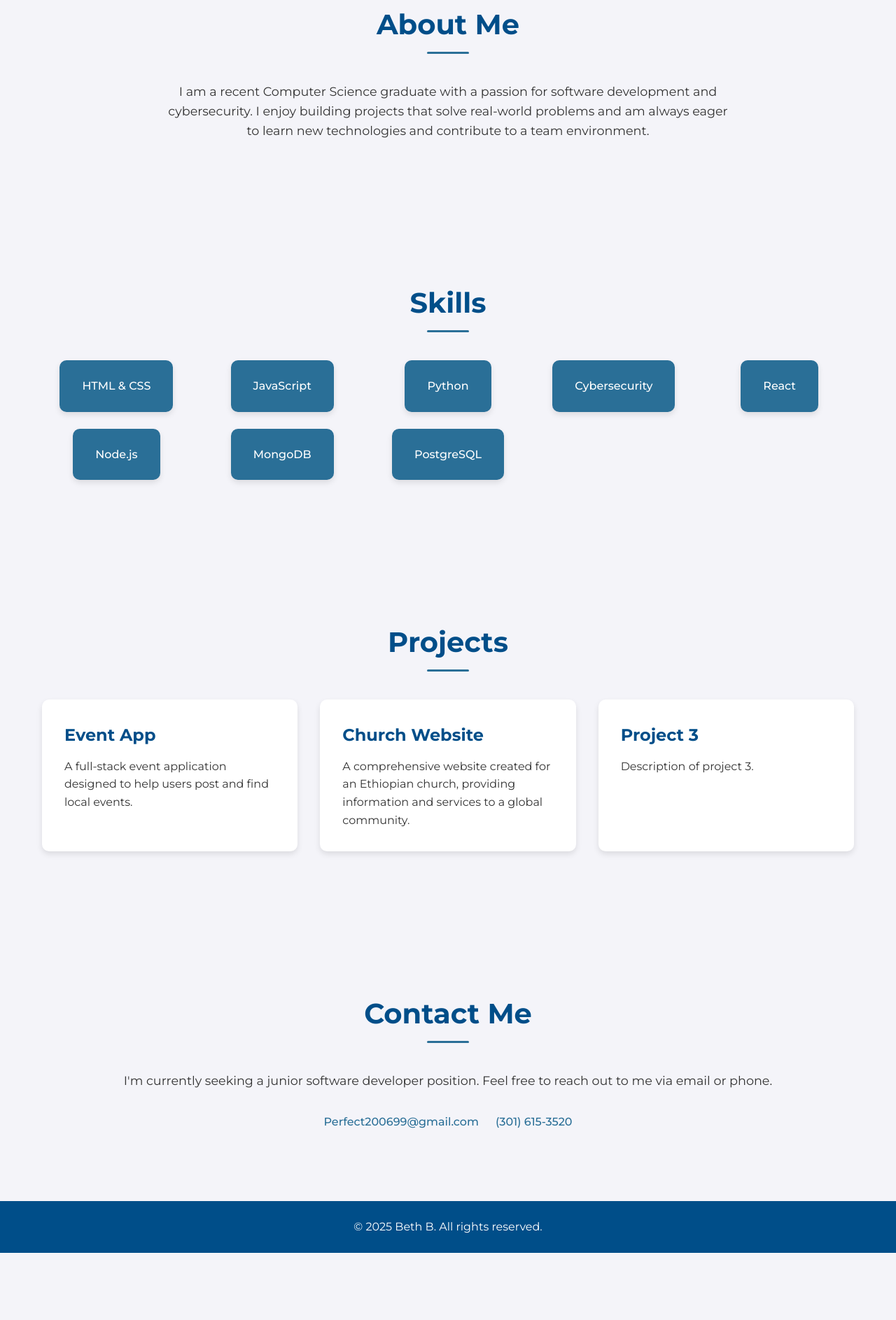
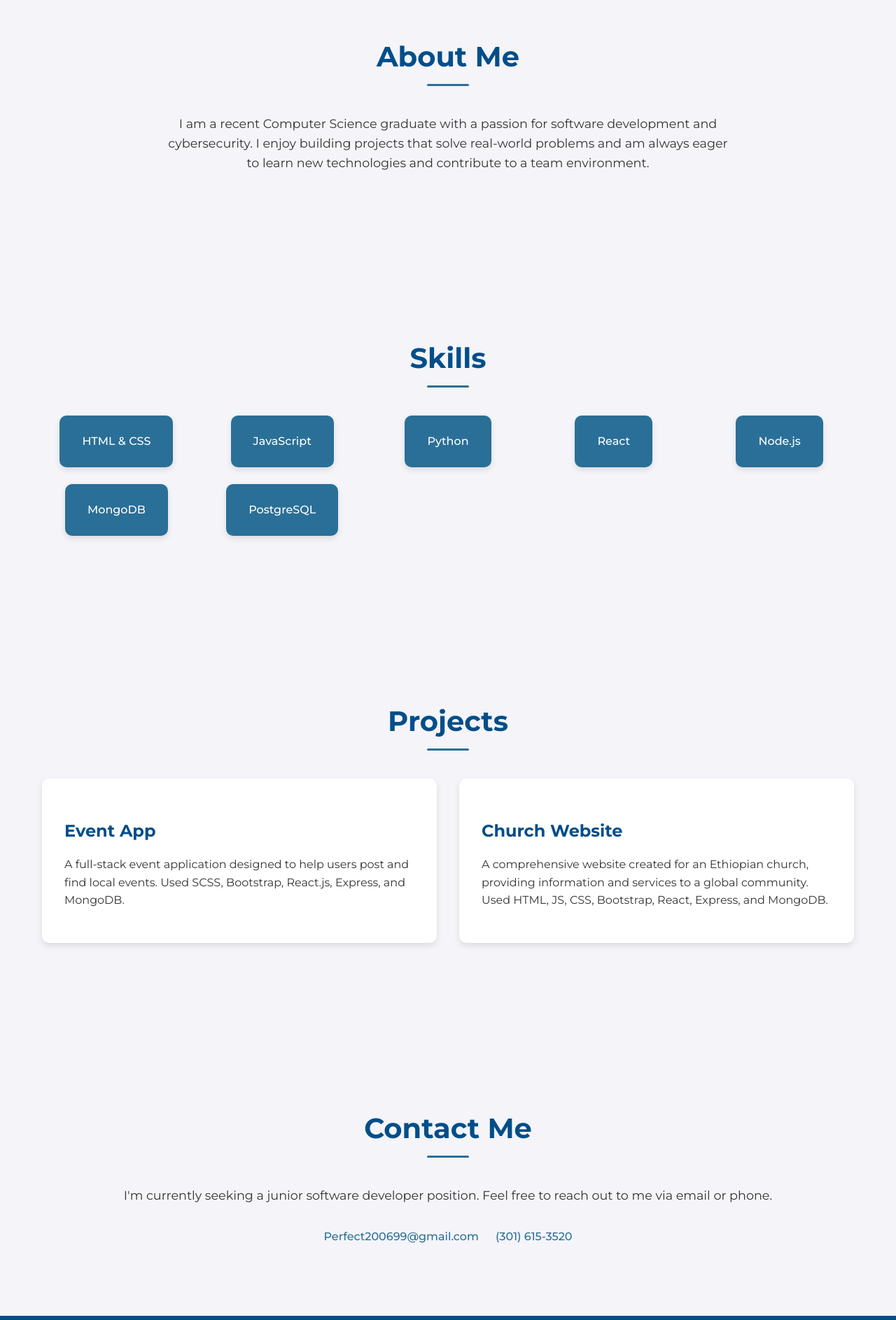
Before and after one commit to beth-alt/POR, a plain HTML site: page index.html in a window 1280 px wide. Shown: the part 910-2797 px from the top of the page at 70% size. Before the commit the page ends 2701 px from the top, so only its background shows below. Drawn offline with nearby package versions, Linux system fonts and the light colour scheme.

Commit message:
Update index.html

```diff
--- a/index.html
+++ b/index.html
@@ -3,10 +3,11 @@
 <head>
   <meta charset="UTF-8">
   <meta name="viewport" content="width=device-width, initial-scale=1.0">
-  <title>Beth's Portfolio</title>
+  <title>Bethlehem B.'s Portfolio</title>
+  <link rel="stylesheet" href="https://cdnjs.cloudflare.com/ajax/libs/normalize/8.0.1/normalize.min.css">
   <link href="https://fonts.googleapis.com/css2?family=Montserrat:wght@400;500;700&display=swap" rel="stylesheet">
   <style>
-    /* General Reset and Base Styles */
+    /* VARIABLES AND BASE STYLES */
     :root {
       --primary-blue: #2a6f97;
       --secondary-blue: #004e89;
@@ -17,21 +18,71 @@
     }
 
     * {
-      margin: 0;
-      padding: 0;
       box-sizing: border-box;
-      font-family: 'Montserrat', sans-serif;
     }
 
     body {
       background-color: var(--light-gray);
       line-height: 1.6;
       color: var(--dark-text);
+      font-family: 'Montserrat', sans-serif;
       scroll-behavior: smooth;
     }
 
-    /* Header / Navigation */
-    header {
+    /* GLOBAL UTILITIES */
+    .container {
+      max-width: 1200px;
+      margin: 0 auto;
+      padding: 0 20px;
+    }
+
+    .btn {
+      display: inline-block;
+      padding: 1rem 2.5rem;
+      background: var(--primary-blue);
+      color: var(--light-text);
+      border-radius: 50px;
+      text-decoration: none;
+      font-weight: 500;
+      transition: transform 0.3s ease, background 0.3s ease;
+      box-shadow: var(--shadow);
+    }
+
+    .btn:hover {
+      background: #3a8bbd;
+      transform: translateY(-3px);
+    }
+
+    /* TYPOGRAPHY */
+    h1 {
+      font-size: 4rem;
+      margin-bottom: 0.5rem;
+      font-weight: 700;
+    }
+
+    h2 {
+      font-size: 2.5rem;
+      margin-bottom: 2.5rem;
+      text-align: center;
+      color: var(--secondary-blue);
+      position: relative;
+      padding-bottom: 10px;
+    }
+
+    h2::after {
+      content: '';
+      position: absolute;
+      left: 50%;
+      transform: translateX(-50%);
+      bottom: 0;
+      height: 3px;
+      width: 60px;
+      background-color: var(--primary-blue);
+      border-radius: 5px;
+    }
+
+    /* HEADER / NAVIGATION */
+    .site-header {
       background-color: var(--light-gray);
       box-shadow: var(--shadow);
       position: sticky;
@@ -39,13 +90,11 @@
       z-index: 1000;
     }
 
-    nav {
-      max-width: 1200px;
-      margin: 0 auto;
-      padding: 1.5rem 2rem;
+    .nav-bar {
       display: flex;
       justify-content: space-between;
       align-items: center;
+      padding: 1.5rem 0;
     }
 
     .logo {
@@ -73,36 +122,12 @@
       color: var(--primary-blue);
     }
 
-    /* Sections */
+    /* SECTIONS */
     .section {
-      padding: 100px 20px;
-      max-width: 1200px;
-      margin: 0 auto;
+      padding: 100px 0;
     }
 
-    h2 {
-      font-size: 2.5rem;
-      margin-bottom: 2.5rem;
-      text-align: center;
-      color: var(--secondary-blue);
-      position: relative;
-      padding-bottom: 10px;
-    }
-
-    h2::after {
-      content: '';
-      position: absolute;
-      left: 50%;
-      transform: translateX(-50%);
-      bottom: 0;
-      height: 3px;
-      width: 60px;
-      background-color: var(--primary-blue);
-      border-radius: 5px;
-    }
-
-    /* Home Section */
-    .home-section {
+    #home {
       background: linear-gradient(135deg, var(--secondary-blue), #003366);
       color: var(--light-text);
       min-height: calc(100vh - 80px); /* Adjust based on header height */
@@ -112,44 +137,13 @@
       text-align: center;
     }
 
-    .home-content {
-      padding: 2rem;
-    }
-
-    .home-content h1 {
-      font-size: 4rem;
-      margin-bottom: 0.5rem;
-      font-weight: 700;
-      animation: fadeInDown 1s ease-in-out;
-    }
-
     .home-content p {
       font-size: 1.5rem;
       margin-bottom: 2rem;
       font-weight: 500;
-      animation: fadeInUp 1s ease-in-out 0.5s;
-      animation-fill-mode: both;
     }
 
-    .btn {
-      display: inline-block;
-      padding: 1rem 2.5rem;
-      background: var(--primary-blue);
-      color: var(--light-text);
-      border-radius: 50px;
-      text-decoration: none;
-      font-weight: 500;
-      transition: transform 0.3s ease, background 0.3s ease;
-      box-shadow: var(--shadow);
-    }
-
-    .btn:hover {
-      background: #3a8bbd;
-      transform: translateY(-3px);
-    }
-
-    /* About Section */
-    .about-section p {
+    #about p {
       text-align: center;
       max-width: 800px;
       margin: 0 auto;
@@ -157,15 +151,14 @@
       color: var(--dark-text);
     }
 
-    /* Skills Section */
-    .skills-grid {
+    #skills .skills-grid {
       display: grid;
       grid-template-columns: repeat(auto-fit, minmax(180px, 1fr));
       gap: 1.5rem;
       justify-items: center;
     }
 
-    .skill {
+    .skill-item {
       background: var(--primary-blue);
       color: var(--light-text);
       padding: 1.5rem 2rem;
@@ -176,18 +169,17 @@
       transition: transform 0.3s ease;
     }
 
-    .skill:hover {
+    .skill-item:hover {
       transform: translateY(-5px);
     }
 
-    /* Projects Section */
-    .projects-grid {
+    #projects .projects-grid {
       display: grid;
       grid-template-columns: repeat(auto-fit, minmax(300px, 1fr));
       gap: 2rem;
     }
 
-    .project {
+    .project-card {
       background: var(--light-text);
       padding: 2rem;
       border-radius: 10px;
@@ -195,82 +187,55 @@
       transition: transform 0.3s ease, box-shadow 0.3s ease;
     }
 
-    .project:hover {
+    .project-card:hover {
       transform: translateY(-5px);
       box-shadow: 0 6px 12px rgba(0, 0, 0, 0.15);
     }
 
-    .project h3 {
+    .project-card h3 {
       color: var(--secondary-blue);
       margin-bottom: 0.75rem;
       font-size: 1.5rem;
     }
 
-    .project p {
-      color: var(--dark-text);
-    }
-
-    /* Contact Section */
-    .contact-section p {
+    #contact p {
       text-align: center;
       margin-bottom: 2rem;
       font-size: 1.1rem;
     }
 
-    .contact-links {
+    #contact .contact-links {
       text-align: center;
       display: flex;
       justify-content: center;
       gap: 1.5rem;
+      flex-wrap: wrap;
     }
 
-    .contact-links a {
+    #contact .contact-links a {
       color: var(--primary-blue);
       text-decoration: none;
       font-weight: 500;
       transition: color 0.3s ease;
     }
 
-    .contact-links a:hover {
+    #contact .contact-links a:hover {
       color: var(--secondary-blue);
     }
 
-    /* Footer */
-    footer {
+    /* FOOTER */
+    .site-footer {
       background: var(--secondary-blue);
       color: var(--light-text);
       text-align: center;
       padding: 1.5rem 0;
     }
-
-    /* Animations */
-    @keyframes fadeInDown {
-      from {
-        opacity: 0;
-        transform: translateY(-20px);
-      }
-      to {
-        opacity: 1;
-        transform: translateY(0);
-      }
-    }
-
-    @keyframes fadeInUp {
-      from {
-        opacity: 0;
-        transform: translateY(20px);
-      }
-      to {
-        opacity: 1;
-        transform: translateY(0);
-      }
-    }
   </style>
 </head>
 <body>
-  <header>
-    <nav>
-      <a href="#home" class="logo">Beth B.</a>
+  <header class="site-header">
+    <nav class="container nav-bar">
+      <a href="#home" class="logo">Bethlehem B.</a>
       <ul class="nav-links">
         <li><a href="#home">Home</a></li>
         <li><a href="#about">About</a></li>
@@ -281,62 +246,67 @@
     </nav>
   </header>
 
-  <section id="home" class="section home-section">
-    <div class="home-content">
-      <h1>Hello, I'm Beth</h1>
+  <section id="home" class="section">
+    <div class="container home-content">
+      <h1>Hello, I'm Bethlehem</h1>
       <p>Junior Software Developer | Cybersecurity Enthusiast</p>
       <a href="#projects" class="btn">View Projects</a>
     </div>
   </section>
 
-  <section id="about" class="section about-section">
+  <section id="about" class="section">
+    <div class="container">
       <h2>About Me</h2>
       <p>I am a recent Computer Science graduate with a passion for software development and cybersecurity. I enjoy building projects that solve real-world problems and am always eager to learn new technologies and contribute to a team environment.</p>
-  </section>
-
-  <section id="skills" class="section skills-section">
-    <h2>Skills</h2>
-    <div class="skills-grid">
-      <div class="skill">HTML & CSS</div>
-      <div class="skill">JavaScript</div>
-      <div class="skill">Python</div>
-      <div class="skill">Cybersecurity</div>
-      <div class="skill">React</div>
-      <div class="skill">Node.js</div>
-      <div class="skill">MongoDB</div>
-      <div class="skill">PostgreSQL</div>
     </div>
   </section>
 
-  <section id="projects" class="section projects-section">
-    <h2>Projects</h2>
-    <div class="projects-grid">
-      <div class="project">
-        <h3>Event App</h3>
-        <p>A full-stack event application designed to help users post and find local events.</p>
-      </div>
-      <div class="project">
-        <h3>Church Website</h3>
-        <p>A comprehensive website created for an Ethiopian church, providing information and services to a global community.</p>
-      </div>
-      <div class="project">
-        <h3>Project 3</h3>
-        <p>Description of project 3.</p>
+  <section id="skills" class="section">
+    <div class="container">
+      <h2>Skills</h2>
+      <div class="skills-grid">
+        <div class="skill-item">HTML & CSS</div>
+        <div class="skill-item">JavaScript</div>
+        <div class="skill-item">Python</div>
+        <div class="skill-item">React</div>
+        <div class="skill-item">Node.js</div>
+        <div class="skill-item">MongoDB</div>
+        <div class="skill-item">PostgreSQL</div>
       </div>
     </div>
   </section>
 
-  <section id="contact" class="section contact-section">
+  <section id="projects" class="section">
+    <div class="container">
+      <h2>Projects</h2>
+      <div class="projects-grid">
+        <div class="project-card">
+          <h3>Event App</h3>
+          <p>A full-stack event application designed to help users post and find local events. Used SCSS, Bootstrap, React.js, Express, and MongoDB.</p>
+        </div>
+        <div class="project-card">
+          <h3>Church Website</h3>
+          <p>A comprehensive website created for an Ethiopian church, providing information and services to a global community. Used HTML, JS, CSS, Bootstrap, React, Express, and MongoDB.</p>
+        </div>
+      </div>
+    </div>
+  </section>
+
+  <section id="contact" class="section">
+    <div class="container">
       <h2>Contact Me</h2>
       <p>I'm currently seeking a junior software developer position. Feel free to reach out to me via email or phone.</p>
       <div class="contact-links">
         <a href="mailto:Perfect200699@gmail.com">Perfect200699@gmail.com</a>
         <a href="tel:3016153520">(301) 615-3520</a>
       </div>
+    </div>
   </section>
 
-  <footer>
-    <p>&copy; 2025 Beth B. All rights reserved.</p>
+  <footer class="site-footer">
+    <div class="container">
+      <p>&copy; 2025 Bethlehem B. All rights reserved.</p>
+    </div>
   </footer>
 </body>
 </html>
```
Lines whose indentation alone changed are shown as unchanged.
